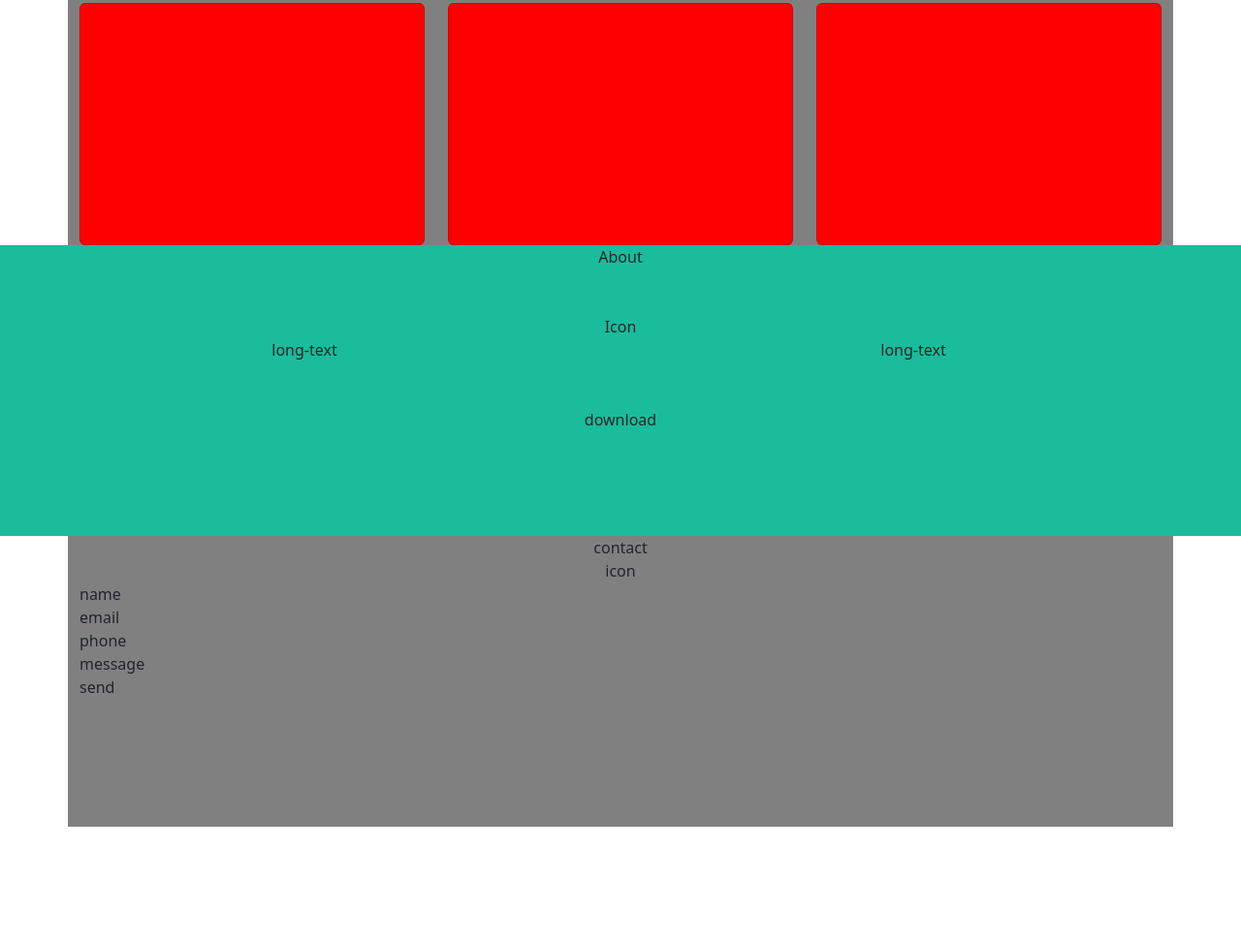
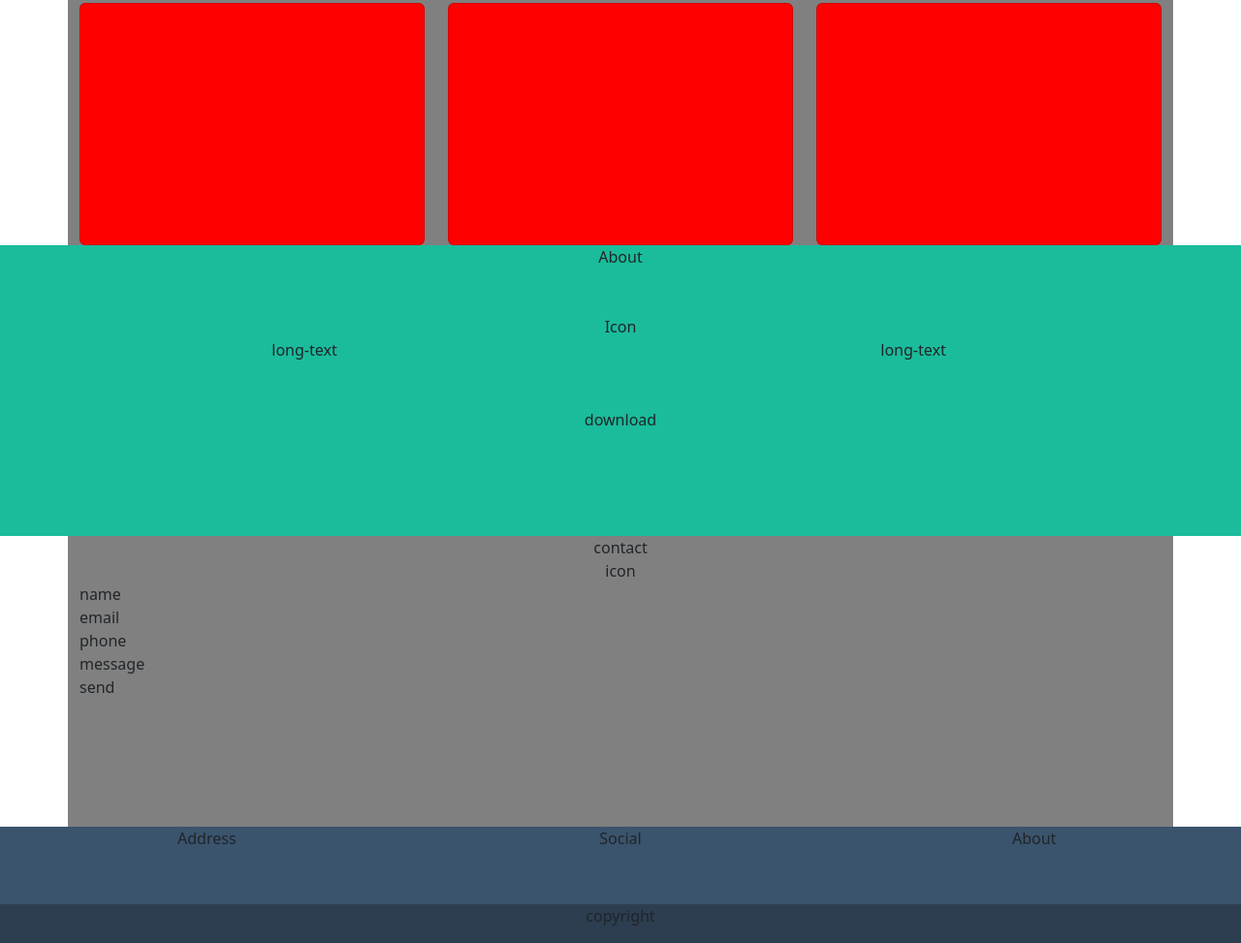
Before and after one commit to MindulaHewadewage/html-css-bootstrap-freelancer, a plain HTML site: page index.html in a window 1280 px wide. Shown: the part 919-1892 px from the top of the page at 97% size. Before the commit the page ends 1772 px from the top, so only its background shows below. Drawn offline with nearby package versions, Linux system fonts and the light colour scheme.

Commit message:
footer+respnsive

```diff
--- a/index.html
+++ b/index.html
@@ -92,8 +92,18 @@
         </div>
     </main>
     <footer>
-        <div class="footer-top"></div>
-        <div class="footer-bottom"></div>
+        <div class="footer-top container-fluid">
+            <div class="row">
+                <div class="col-12 col-sm-4 d-flex justify-content-center ">Address</div>
+                <div class="col-12 col-sm-4 d-flex justify-content-center">Social</div>
+                <div class="col-12 col-sm-4 d-flex justify-content-center">About</div>
+            </div>
+        </div>
+        <div class="footer-bottom">
+            <div class="row">
+                <div class="col-12 text-center">copyright</div>
+            </div>
+        </div>
     </footer>
 
 </body>
--- a/style.css
+++ b/style.css
@@ -29,3 +29,13 @@ header{
     background-color: grey;
     min-height: 300px;
 }
+
+.footer-top{
+    background-color: #3A546D;
+    min-height: 80px;
+}
+
+.footer-bottom{
+    background-color: #2C3E50;
+    min-height: 40px;
+}
```
